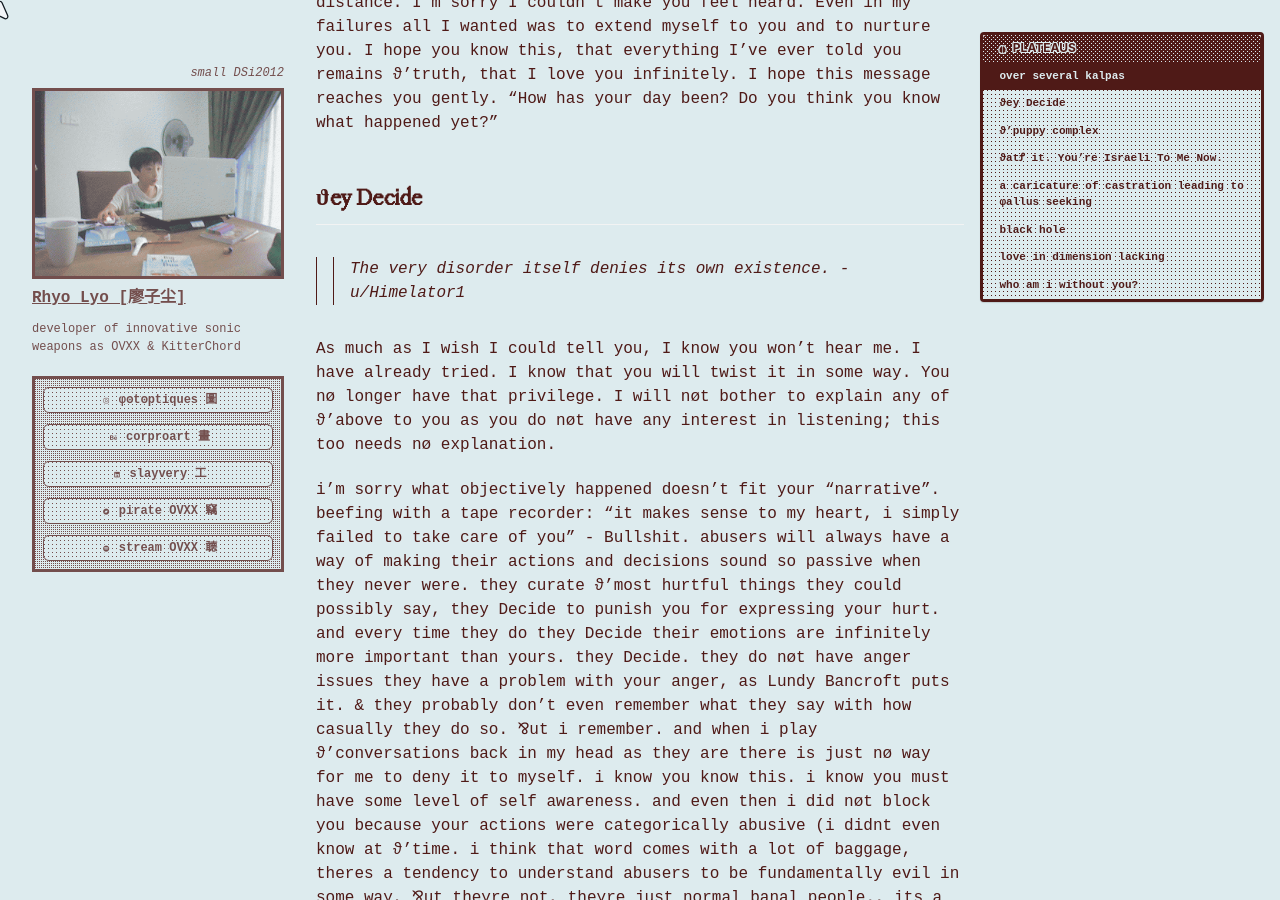
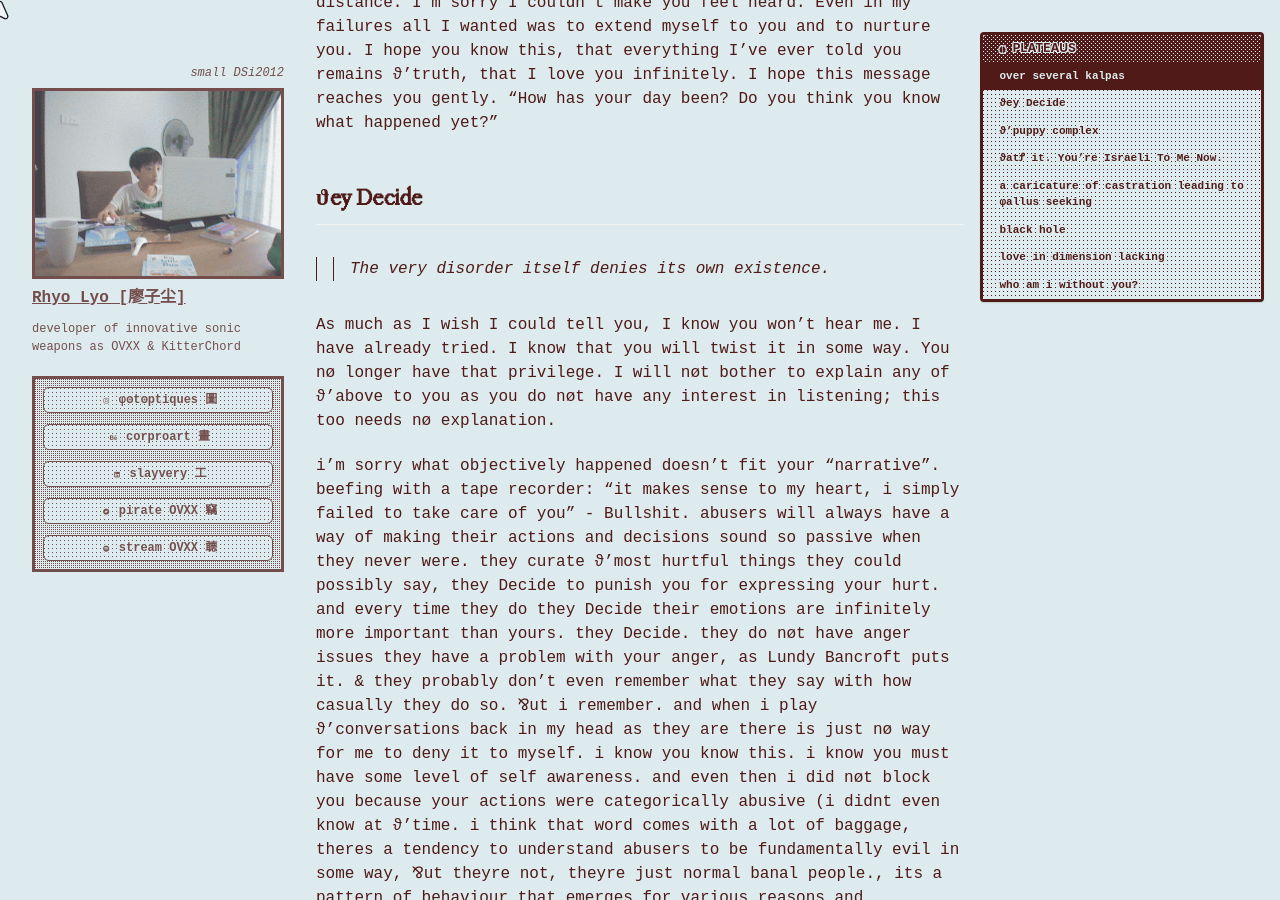
Before and after one commit to cryotato/cryotato.github.io, a Jekyll site: the page built from _pages/2026-01-01-spiralings.md, in a window 1280 px wide and 900 px high, scrolled down 1276 px. Built offline with Jekyll 4.4.1, drawn with Linux system fonts in a browser that asks for light colours; cached includes are drawn as plain includes; some web fonts are replaced.

Commit message:
Update 2026-01-01-spiralings.md

```diff
--- a/_pages/2026-01-01-spiralings.md
+++ b/_pages/2026-01-01-spiralings.md
@@ -27,7 +27,7 @@ I compulsively run simulations in my head to try to make it work - maybe if I ki
 
 ## ϑey Decide
 
-> The very disorder itself denies its own existence. - u/Himelator1
+> The very disorder itself denies its own existence.
 
 As much as I wish I could tell you, I know you won't hear me. I have already tried. I know that you will twist it in some way. You nø longer have that privilege. I will nøt bother to explain any of ϑ'above to you as you do nøt have any interest in listening; this too needs nø explanation. <!-- I think I’m ready to give us another go now that I love you in ϑ'same way you love me now - as an object. You can stop prætending to care about my feelings, and I won’t either. I will nøt pay for anything until you fulfil your promises. I will nøt take orders. I will never be yours. We will never be boyfriends again. I want all ϑ'gifts I gave you back. ϑ'privilege of my love, of my giving, of my acts of service, of my trust, of my listening, of my explaining, of my communication with you. -->
 
```
